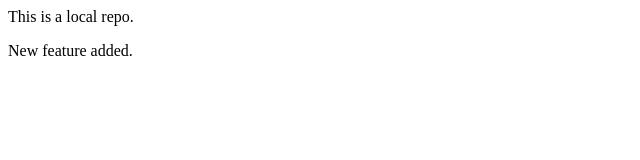
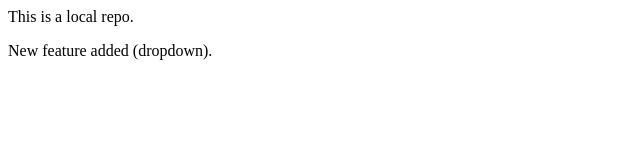
Before and after one commit to Nibha-Venkappa-Rai/LocalRepo, a plain HTML site: page index.html in a window 1280 px wide. Shown: the full height of the page, 0-640 px from the left. Drawn offline with Linux system fonts and the light colour scheme.

Commit message:
new feature

```diff
--- a/index.html
+++ b/index.html
@@ -1,2 +1,2 @@
 <p>This is a local repo.</p>
-<p>New feature added.</p>
+<p>New feature added (dropdown).</p>
```
